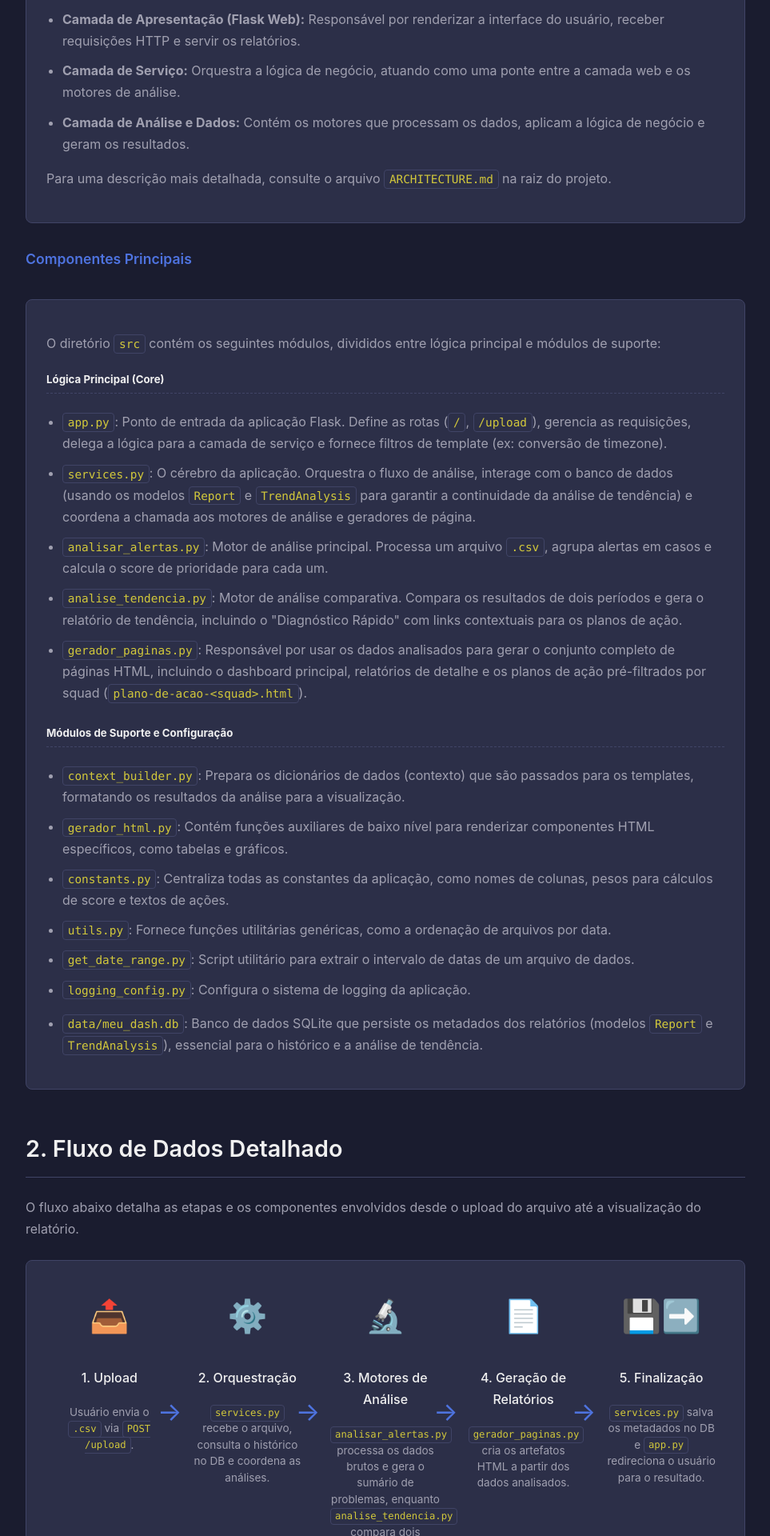
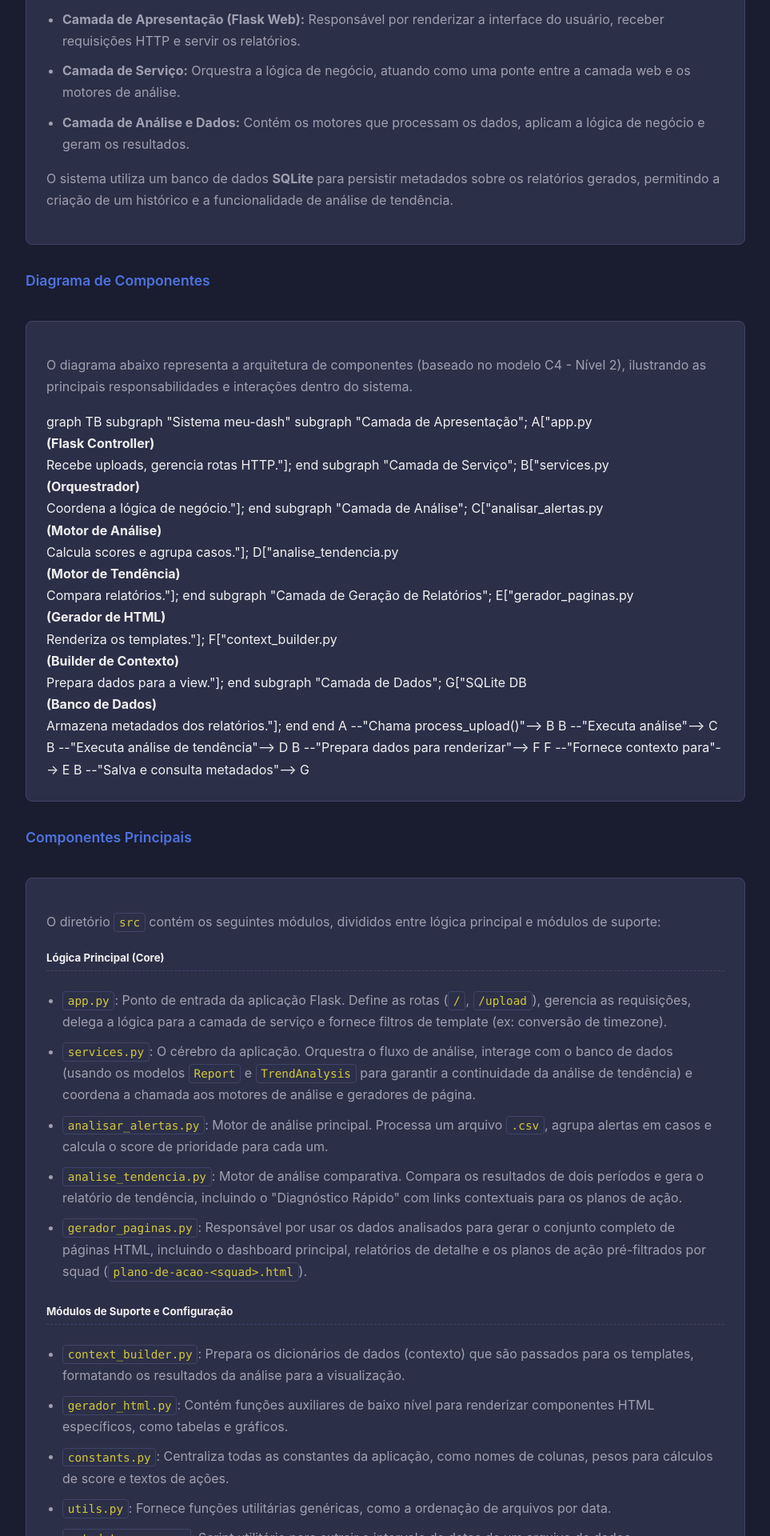
Before and after one commit to leonardosete/meu-dash, a Flask app: page /docs/doc_tecnica.html in a window 1280 px wide. Shown: the part 480-2400 px from the top of the page at 80% size, without its empty margins (158-1121 px from the left). Run offline with Flask 3, Linux system fonts and the light colour scheme.

Commit message:
feat(docs+refact): ajustando um monte de coisas - 1

```diff
--- a/docs/doc_gerencial.html
+++ b/docs/doc_gerencial.html
@@ -144,7 +144,7 @@
             <h2>1. O Problema que Resolvemos</h2>
             <div class="card highlight highlight-warning" style="border-color: var(--warning-color);">
                 <p>Relatórios tradicionais (como Power BI) são excelentes para mostrar "o que aconteceu": tivemos 20 mil alertas, a equipe X foi a mais acionada. No entanto, essa visão descritiva, por si só, não gera um plano para tratar a causa dos problemas. O resultado é uma operação reativa, que gasta tempo e recursos "apagando os mesmos incêndios" todos os meses.</p>
-                <p style="font-size: 1.1em; color: var(--text-color); margin-top: 20px;"><strong>Esta ferramenta foi criada para quebrar esse ciclo.</strong> Ela não é "mais um dashboard", mas um <strong>motor de análise programado em Python</strong> que aplica uma lógica de negócio customizada para ir além dos dados brutos. Sua missão é transformar o ruído em um plano de ação claro, respondendo à pergunta que os relatórios tradicionais não respondem: "Dado tudo o que aconteceu, qual é o problema mais importante para resolvermos agora?".</p>
+                <p style="font-size: 1.1em; color: var(--text-color); margin-top: 20px;"><strong>Esta ferramenta foi criada para quebrar esse ciclo.</strong> Ela não é "mais um dashboard", mas um <strong>motor de análise programado em Python</strong> que aplica uma lógica de negócio customizada para ir além dos dados brutos. Sua missão é transformar o ruído em um plano de ação claro, respondendo a pergunta que os relatórios tradicionais não respondem: "Dado tudo o que aconteceu, qual é o problema mais importante para resolvermos agora?".</p>
             </div>
         </section>
 
--- a/docs/doc_tecnica.html
+++ b/docs/doc_tecnica.html
@@ -163,13 +163,34 @@
         <section id="arquitetura">
             <h2>1. Arquitetura e Componentes</h2>
             <div class="card">
-                <p>A aplicação segue uma arquitetura de <strong>3 camadas</strong>, projetada para garantir a separação de responsabilidades e facilitar a manutenção:</p>
+                <p>A aplicação segue uma arquitetura de <strong>3 camadas</strong>, executando sobre um framework web <strong>Flask</strong>, projetada para garantir a separação de responsabilidades e facilitar a manutenção:</p>
                 <ul>
                     <li><strong>Camada de Apresentação (Flask Web):</strong> Responsável por renderizar a interface do usuário, receber requisições HTTP e servir os relatórios.</li>
                     <li><strong>Camada de Serviço:</strong> Orquestra a lógica de negócio, atuando como uma ponte entre a camada web e os motores de análise.</li>
                     <li><strong>Camada de Análise e Dados:</strong> Contém os motores que processam os dados, aplicam a lógica de negócio e geram os resultados.</li>
                 </ul>
-                <p>Para uma descrição mais detalhada, consulte o arquivo <a href="../ARCHITECTURE.md"><code>ARCHITECTURE.md</code></a> na raiz do projeto.</p>
+                <p>O sistema utiliza um banco de dados <strong>SQLite</strong> para persistir metadados sobre os relatórios gerados, permitindo a criação de um histórico e a funcionalidade de análise de tendência.</p>
+            </div>
+
+            <h4>Diagrama de Componentes</h4>
+            <div class="card">
+                <p>O diagrama abaixo representa a arquitetura de componentes (baseado no modelo C4 - Nível 2), ilustrando as principais responsabilidades e interações dentro do sistema.</p>
+                <div class="mermaid">
+graph TB
+    subgraph "Sistema meu-dash"
+        subgraph "Camada de Apresentação"; A["app.py<br><b>(Flask Controller)</b><br>Recebe uploads, gerencia rotas HTTP."]; end
+        subgraph "Camada de Serviço"; B["services.py<br><b>(Orquestrador)</b><br>Coordena a lógica de negócio."]; end
+        subgraph "Camada de Análise"; C["analisar_alertas.py<br><b>(Motor de Análise)</b><br>Calcula scores e agrupa casos."]; D["analise_tendencia.py<br><b>(Motor de Tendência)</b><br>Compara relatórios."]; end
+        subgraph "Camada de Geração de Relatórios"; E["gerador_paginas.py<br><b>(Gerador de HTML)</b><br>Renderiza os templates."]; F["context_builder.py<br><b>(Builder de Contexto)</b><br>Prepara dados para a view."]; end
+        subgraph "Camada de Dados"; G["SQLite DB<br><b>(Banco de Dados)</b><br>Armazena metadados dos relatórios."]; end
+    end
+    A --"Chama process_upload()"--> B
+    B --"Executa análise"--> C
+    B --"Executa análise de tendência"--> D
+    B --"Prepara dados para renderizar"--> F
+    F --"Fornece contexto para"--> E
+    B --"Salva e consulta metadados"--> G
+                </div>
             </div>
 
             <h4>Componentes Principais</h4>
@@ -201,33 +222,38 @@
         <section id="fluxo">
             <h2>2. Fluxo de Dados Detalhado</h2>
             <p>O fluxo abaixo detalha as etapas e os componentes envolvidos desde o upload do arquivo até a visualização do relatório.</p>
-            <div class="card">
-                <div class="flow-diagram">
-                    <div class="flow-step">
-                        <span class="icon">📤</span>
-                        <h4>1. Upload</h4>
-                        <p>Usuário envia o <code>.csv</code> via <code>POST /upload</code>.</p>
-                    </div>
-                    <div class="flow-step">
-                        <span class="icon">⚙️</span>
-                        <h4>2. Orquestração</h4>
-                        <p><code>services.py</code> recebe o arquivo, consulta o histórico no DB e coordena as análises.</p>
-                    </div>
-                    <div class="flow-step">
-                        <span class="icon">🔬</span>
-                        <h4>3. Motores de Análise</h4>
-                        <p><code>analisar_alertas.py</code> processa os dados brutos e gera o sumário de problemas, enquanto <code>analise_tendencia.py</code> compara dois sumários para criar o relatório de análise de tendência.</p></p>
-                    </div>
-                    <div class="flow-step">
-                        <span class="icon">📄</span>
-                        <h4>4. Geração de Relatórios</h4>
-                        <p><code>gerador_paginas.py</code> cria os artefatos HTML a partir dos dados analisados.</p>
-                    </div>
-                    <div class="flow-step">
-                        <span class="icon">💾➡️</span>
-                        <h4>5. Finalização</h4>
-                        <p><code>services.py</code> salva os metadados no DB e <code>app.py</code> redireciona o usuário para o resultado.</p>
-                    </div>
+            <div class="card" style="padding: 30px;">
+                <div class="mermaid">
+sequenceDiagram
+    actor User as Usuário
+    participant App as Flask App (app.py)
+    participant Service as Camada de Serviço (services.py)
+    participant Analysis as Módulos de Análise
+    participant DB as Banco de Dados (SQLite)
+
+    User->>+App: POST /upload com arquivo.csv
+    App->>+Service: Chama `process_upload_and_generate_reports()`
+    Service->>Service: Salva o arquivo em `data/uploads`
+    Service->>DB: Consulta o último relatório (para tendência)
+    DB-->>Service: Retorna metadados do relatório anterior
+
+    alt Análise de Tendência Aplicável
+        Service->>+Analysis: Executa `analisar_arquivo_csv()` (análise leve do arquivo recente)
+        Analysis-->>-Service: Retorna JSON temporário
+        Service->>+Analysis: Chama `gerar_relatorio_tendencia()` com JSON anterior e recente
+        Analysis-->>-Service: Gera `comparativo_periodos.html`
+    end
+
+    Service->>+Analysis: Executa `analisar_arquivo_csv()` (análise completa)
+    Analysis-->>-Service: Retorna dataframes e sumários
+    Service->>Service: Chama `context_builder` e `gerador_paginas`
+    Service->>Service: Gera todo o ecossistema de relatórios HTML
+
+    Service->>+DB: Salva metadados do novo relatório
+    DB-->>-Service: Confirmação
+
+    Service-->>-App: Retorna o caminho para o relatório principal
+    App->>-User: Redireciona para a página do relatório
                 </div>
             </div>
         </section>
@@ -237,7 +263,7 @@
 
             <h3>Desenvolvimento Local</h3>
             <div class="card">
-                <p>O projeto utiliza um <code>Makefile</code> para automatizar as tarefas comuns. Para configurar e executar a aplicação pela primeira vez, use um único comando. Para mais detalhes, consulte o <a href="../CONTRIBUTING.md"><code>CONTRIBUTING.md</code></a>.</p>
+                <p>O projeto utiliza um <code>Makefile</code> para automatizar as tarefas comuns. Para configurar e executar a aplicação pela primeira vez, use um único comando. Para mais detalhes, consulte a seção "Guia de Contribuição" abaixo.</p>
                 <pre><code># 1. Crie um ambiente virtual e ative-o
 git clone &lt;URL_DO_REPOSITORIO&gt;
 cd meu-dash
@@ -257,9 +283,9 @@ make setup-and-run</code></pre>
 docker build -t meu-dash-web .
 
 # Execução do container
-docker run -p 8000:8000 -v ./data:/app/data meu-dash-web</code></pre>
+docker run -p 8000:8000 -v ./data:/app/data -e ADMIN_TOKEN="seu-token" meu-dash-web</code></pre>
                 <h4><code>kubernetes.yaml</code></h4>
-                <p>Define os recursos para implantação em Kubernetes, incluindo <strong>StatefulSet</strong> e <strong>PersistentVolumeClaim</strong>. O manifesto está configurado para injetar o <code>ADMIN_TOKEN</code> como uma variável de ambiente a partir de um <strong>Kubernetes Secret</strong>. Para detalhes sobre como criar e gerenciar este segredo, consulte o <a href="../CONTRIBUTING.md">guia de contribuição</a>.</p>
+                <p>Define os recursos para implantação em Kubernetes, incluindo <strong>StatefulSet</strong> e <strong>PersistentVolumeClaim</strong>. O manifesto está configurado para injetar o <code>ADMIN_TOKEN</code> como uma variável de ambiente a partir de um <strong>Kubernetes Secret</strong>. Para detalhes sobre como criar e gerenciar este segredo, consulte a seção "Guia de Contribuição" abaixo.</p>
             </div>
         </section>
 
@@ -297,10 +323,72 @@ docker run -p 8000:8000 -v ./data:/app/data meu-dash-web</code></pre>
             </div>
         </section>
 
+        <section id="contribuicao">
+            <h2>5. Guia de Contribuição</h2>
+            <p>Este guia fornece todas as informações necessárias para configurar o ambiente, rodar os testes e contribuir com o projeto.</p>
+
+            <h3>Configuração do Ambiente</h3>
+            <div class="card">
+                <p>O projeto utiliza um <code>Makefile</code> para automatizar todo o processo de configuração. Para preparar seu ambiente, siga os passos:</p>
+                <pre><code># 1. Clone o repositório
+git clone &lt;URL_DO_REPOSITORIO&gt;
+cd meu-dash
+
+# 2. Execute o setup completo e inicie a aplicação
+make setup-and-run</code></pre>
+                <p>Após a configuração inicial, você pode parar e iniciar o servidor de desenvolvimento usando apenas <code>make run</code>.</p>
+            </div>
+
+            <h3>Configurando Funcionalidades de Administrador</h3>
+            <div class="card">
+                <h4>Para Desenvolvimento Local</h4>
+                <p>Para testar funcionalidades protegidas, defina a variável de ambiente <code>ADMIN_TOKEN</code> antes de iniciar a aplicação:</p>
+                <pre><code># Você pode usar qualquer valor para o seu token secreto
+export ADMIN_TOKEN="seu-token-secreto-aqui"
+make run</code></pre>
+
+                <h4>Para Produção (Kubernetes)</h4>
+                <p>Em produção, o token deve ser gerenciado através de <strong>Kubernetes Secrets</strong>. O manifesto <code>kubernetes.yaml</code> já está configurado para procurar um Secret com o nome <code>admin-token-secret</code>. Para criá-lo, use:</p>
+                <pre><code># Substitua pelo valor real
+kubectl create secret generic admin-token-secret \
+  --from-literal=ADMIN_TOKEN='seu-token-super-secreto-de-producao'</code></pre>
+            </div>
+
+            <h3>Padrões de Código e Qualidade</h3>
+            <div class="card">
+                <p>Para manter o código limpo e consistente, utilizamos a ferramenta <strong>Ruff</strong>. O <code>Makefile</code> fornece comandos para simplificar o uso:</p>
+                <ul>
+                    <li><strong>Para formatar seu código:</strong> <code>make format</code></li>
+                    <li><strong>Para corrigir erros de linting:</strong> <code>make lint</code></li>
+                    <li><strong>Para rodar a verificação completa:</strong> <code>make check</code></li>
+                </ul>
+            </div>
+
+            <h3>Executando os Testes</h3>
+            <div class="card">
+                <p>Para garantir que suas alterações não quebraram nenhuma funcionalidade, execute a suíte de testes com <code>pytest</code> através do Makefile:</p>
+                <pre><code>make test</code></pre>
+                <p>Certifique-se de que todos os testes passam antes de abrir um Pull Request.</p>
+            </div>
+
+            <h3>Processo de Pull Request (PR)</h3>
+            <div class="card">
+                <ol>
+                    <li>Crie uma nova branch a partir da <code>main</code> (ex: <code>git checkout -b feature/minha-feature</code>).</li>
+                    <li>Faça suas alterações.</li>
+                    <li>Garanta a qualidade do código rodando <code>make check</code> e <code>make test</code>.</li>
+                    <li>Faça o commit com uma mensagem clara e concisa.</li>
+                    <li>Abra o Pull Request para a branch <code>main</code>, descrevendo suas alterações.</li>
+                </ol>
+            </div>
+        </section>
+
     </div>
     <script type="module">
         import mermaid from 'https://cdn.jsdelivr.net/npm/mermaid@10/dist/mermaid.esm.min.mjs';
-        mermaid.initialize({ startOnLoad: true });
+        // CORREÇÃO: Simplifica a inicialização para usar o tema escuro padrão,
+        // removendo a configuração complexa que estava causando o erro de sintaxe.
+        mermaid.initialize({ startOnLoad: true, theme: 'dark' });
     </script>
 </body>
 </html>
```
Also changed, not shown: GEMINI.md (+0 -1 lines), PROJECT_DOSSIER.md (added, +43 -0 lines), src/analise_tendencia.py (+114 -78 lines), src/services.py (+16 -14 lines), templates/index.html (+16 -17 lines), tests/test_services.py (+7 -10 lines), CHANGELOG.md (added), docs/archive/CODE_AUDIT.md (renamed from docs/CODE_AUDIT.md), docs/archive/PLAN-HISTORY.md (renamed from PLAN-HISTORY.md), docs/archive/PLAN-SECURITY.md (renamed from PLAN-SECURITY.md), docs/archive/PLAN-UX.md (renamed from PLAN-UX.md), docs/archive/PLAN.md (renamed from PLAN.md), docs/archive/TESTING_PLAN.md (renamed from TESTING_PLAN.md), docs/archive/USER_FEEDBACK_PLAN.md (renamed from USER_FEEDBACK_PLAN.md), 1 other file.
